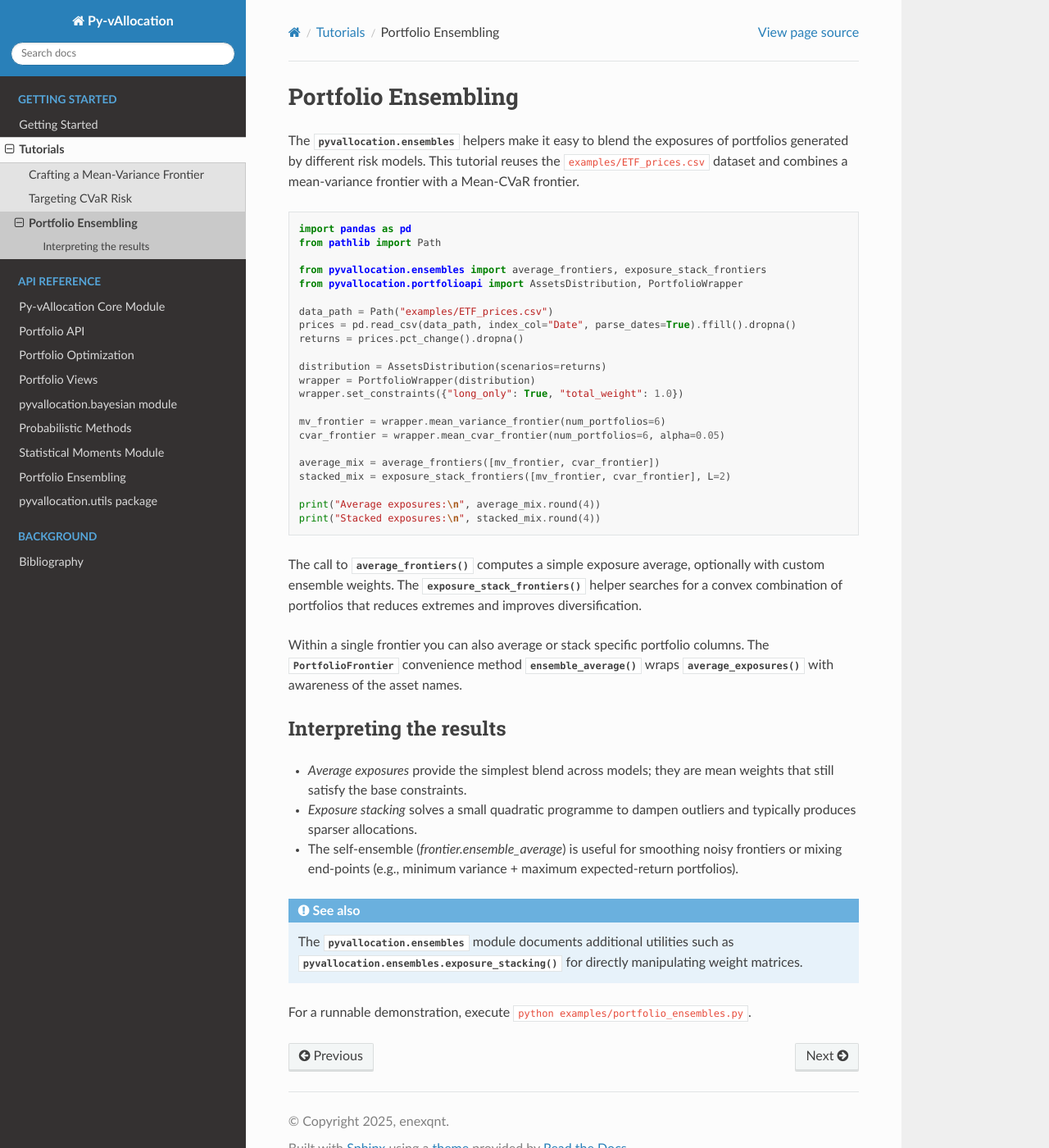
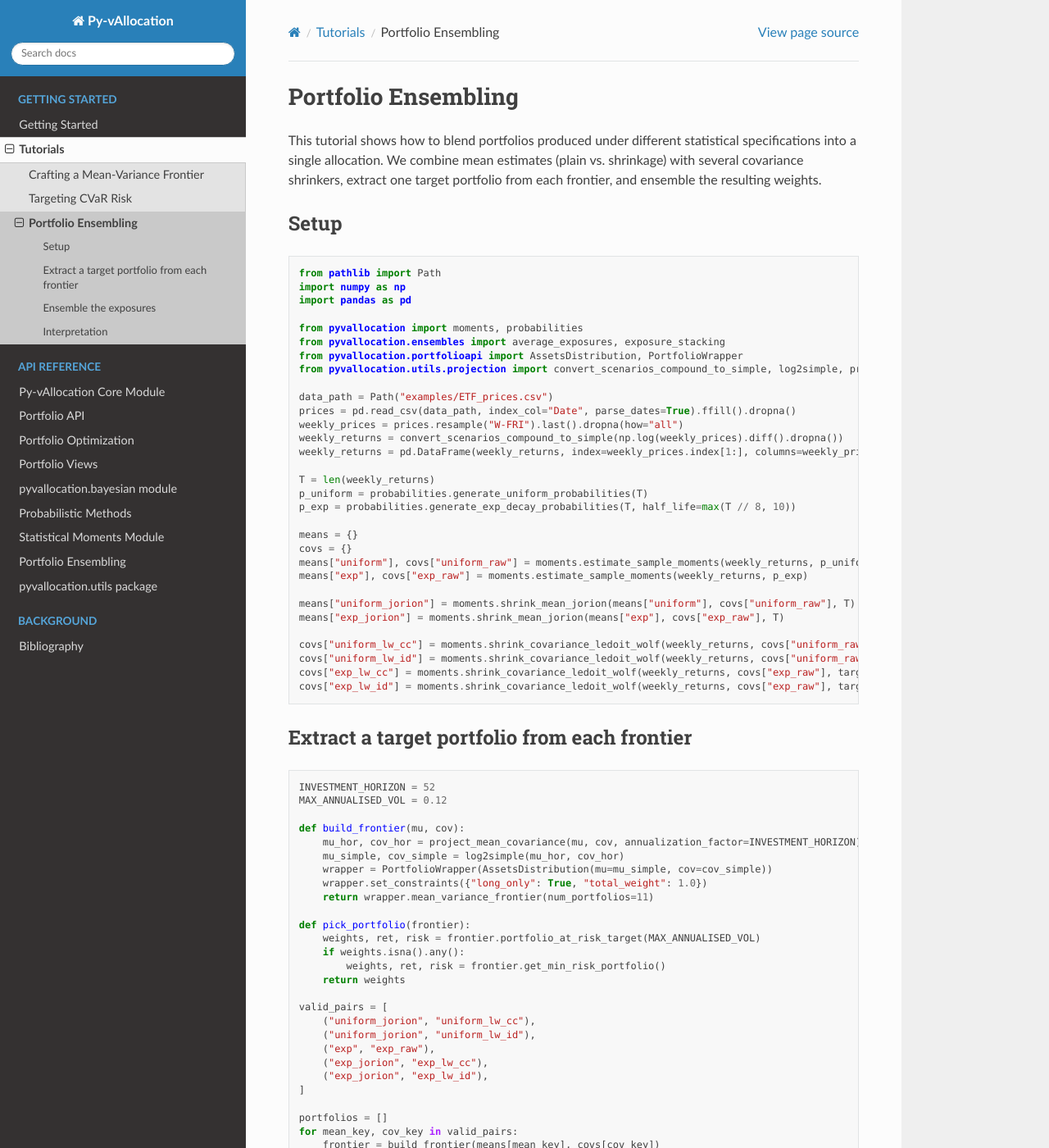
Before and after one commit to enexqnt/Py-vAllocation, a Sphinx documentation site: the page built from docs/tutorials/portfolio_ensembles.rst, in a window 1280 px wide and 1400 px high. Shown: the whole window at 82% size. Built offline with Sphinx 7.4.7 and the Read the Docs theme 3.1.0, drawn with Linux system fonts in a browser that asks for light colours; some of the changed text lies outside the part shown.

Commit message:
Refine portfolio ensembling workflow and stabilise moment estimation

```diff
--- a/docs/tutorials/portfolio_ensembles.rst
+++ b/docs/tutorials/portfolio_ensembles.rst
@@ -1,61 +1,105 @@
 Portfolio Ensembling
 ====================
 
-The :mod:`pyvallocation.ensembles` helpers make it easy to blend the exposures of
-portfolios generated by different risk models. This tutorial reuses the
-``examples/ETF_prices.csv`` dataset and combines a mean-variance frontier with a
-Mean-CVaR frontier.
+This tutorial shows how to blend portfolios produced under different statistical
+specifications into a single allocation. We combine mean estimates (plain vs.
+shrinkage) with several covariance shrinkers, extract one target portfolio from
+each frontier, and ensemble the resulting weights.
+
+Setup
+-----
 
 .. code-block:: python
 
+    from pathlib import Path
+    import numpy as np
     import pandas as pd
-    from pathlib import Path
 
-    from pyvallocation.ensembles import average_frontiers, exposure_stack_frontiers
+    from pyvallocation import moments, probabilities
+    from pyvallocation.ensembles import average_exposures, exposure_stacking
     from pyvallocation.portfolioapi import AssetsDistribution, PortfolioWrapper
+    from pyvallocation.utils.projection import convert_scenarios_compound_to_simple, log2simple, project_mean_covariance
 
     data_path = Path("examples/ETF_prices.csv")
     prices = pd.read_csv(data_path, index_col="Date", parse_dates=True).ffill().dropna()
-    returns = prices.pct_change().dropna()
+    weekly_prices = prices.resample("W-FRI").last().dropna(how="all")
+    weekly_returns = convert_scenarios_compound_to_simple(np.log(weekly_prices).diff().dropna())
+    weekly_returns = pd.DataFrame(weekly_returns, index=weekly_prices.index[1:], columns=weekly_prices.columns)
 
-    distribution = AssetsDistribution(scenarios=returns)
-    wrapper = PortfolioWrapper(distribution)
-    wrapper.set_constraints({"long_only": True, "total_weight": 1.0})
+    T = len(weekly_returns)
+    p_uniform = probabilities.generate_uniform_probabilities(T)
+    p_exp = probabilities.generate_exp_decay_probabilities(T, half_life=max(T // 8, 10))
 
-    mv_frontier = wrapper.mean_variance_frontier(num_portfolios=6)
-    cvar_frontier = wrapper.mean_cvar_frontier(num_portfolios=6, alpha=0.05)
+    means = {}
+    covs = {}
+    means["uniform"], covs["uniform_raw"] = moments.estimate_sample_moments(weekly_returns, p_uniform)
+    means["exp"], covs["exp_raw"] = moments.estimate_sample_moments(weekly_returns, p_exp)
 
-    average_mix = average_frontiers([mv_frontier, cvar_frontier])
-    stacked_mix = exposure_stack_frontiers([mv_frontier, cvar_frontier], L=2)
+    means["uniform_jorion"] = moments.shrink_mean_jorion(means["uniform"], covs["uniform_raw"], T)
+    means["exp_jorion"] = moments.shrink_mean_jorion(means["exp"], covs["exp_raw"], T)
 
-    print("Average exposures:\n", average_mix.round(4))
-    print("Stacked exposures:\n", stacked_mix.round(4))
+    covs["uniform_lw_cc"] = moments.shrink_covariance_ledoit_wolf(weekly_returns, covs["uniform_raw"], target="constant_correlation")
+    covs["uniform_lw_id"] = moments.shrink_covariance_ledoit_wolf(weekly_returns, covs["uniform_raw"], target="identity")
+    covs["exp_lw_cc"] = moments.shrink_covariance_ledoit_wolf(weekly_returns, covs["exp_raw"], target="constant_correlation")
+    covs["exp_lw_id"] = moments.shrink_covariance_ledoit_wolf(weekly_returns, covs["exp_raw"], target="identity")
 
-The call to :func:`~pyvallocation.ensembles.average_frontiers` computes a simple
-exposure average, optionally with custom ensemble weights. The
-:func:`~pyvallocation.ensembles.exposure_stack_frontiers` helper searches for a
-convex combination of portfolios that reduces extremes and improves diversification.
+Extract a target portfolio from each frontier
+--------------------------------------------
 
-Within a single frontier you can also average or stack specific portfolio
-columns. The :class:`~pyvallocation.portfolioapi.PortfolioFrontier` convenience
-method :meth:`~pyvallocation.portfolioapi.PortfolioFrontier.ensemble_average`
-wraps :func:`~pyvallocation.ensembles.average_exposures` with awareness of the
-asset names.
+.. code-block:: python
 
-Interpreting the results
-------------------------
+    INVESTMENT_HORIZON = 52
+    MAX_ANNUALISED_VOL = 0.12
 
-- *Average exposures* provide the simplest blend across models; they are mean
-  weights that still satisfy the base constraints.
-- *Exposure stacking* solves a small quadratic programme to dampen outliers and
-  typically produces sparser allocations.
-- The self-ensemble (`frontier.ensemble_average`) is useful for smoothing
-  noisy frontiers or mixing end-points (e.g., minimum variance + maximum
-  expected-return portfolios).
+    def build_frontier(mu, cov):
+        mu_hor, cov_hor = project_mean_covariance(mu, cov, annualization_factor=INVESTMENT_HORIZON)
+        mu_simple, cov_simple = log2simple(mu_hor, cov_hor)
+        wrapper = PortfolioWrapper(AssetsDistribution(mu=mu_simple, cov=cov_simple))
+        wrapper.set_constraints({"long_only": True, "total_weight": 1.0})
+        return wrapper.mean_variance_frontier(num_portfolios=11)
 
-.. seealso::
-   The :mod:`pyvallocation.ensembles` module documents additional utilities
-   such as :func:`pyvallocation.ensembles.exposure_stacking` for directly
-   manipulating weight matrices.
+    def pick_portfolio(frontier):
+        weights, ret, risk = frontier.portfolio_at_risk_target(MAX_ANNUALISED_VOL)
+        if weights.isna().any():
+            weights, ret, risk = frontier.get_min_risk_portfolio()
+        return weights
 
-For a runnable demonstration, execute ``python examples/portfolio_ensembles.py``.
+    valid_pairs = [
+        ("uniform_jorion", "uniform_lw_cc"),
+        ("uniform_jorion", "uniform_lw_id"),
+        ("exp", "exp_raw"),
+        ("exp_jorion", "exp_lw_cc"),
+        ("exp_jorion", "exp_lw_id"),
+    ]
+
+    portfolios = []
+    for mean_key, cov_key in valid_pairs:
+        frontier = build_frontier(means[mean_key], covs[cov_key])
+        portfolios.append(pick_portfolio(frontier))
+
+Ensemble the exposures
+----------------------
+
+.. code-block:: python
+
+    samples = np.column_stack([w.values for w in portfolios])
+    average = average_exposures(samples)
+    stacked = exposure_stacking(samples, L=min(3, samples.shape[1]))
+
+    average_series = pd.Series(average, index=portfolios[0].index, name="Average Ensemble")
+    stacked_series = pd.Series(stacked, index=portfolios[0].index, name="Exposure Stacking")
+
+    print(average_series.round(4))
+    print(stacked_series.round(4))
+
+Interpretation
+--------------
+
+- ``average_exposures`` provides the simplest blend across specifications; it
+  retains the base constraints and keeps weights roughly centred.
+- ``exposure_stacking`` solves a quadratic programme that dampens extreme weights
+  and often results in more concentrated allocations.
+- You can also ensemble columns within a single frontier via
+  :meth:`pyvallocation.portfolioapi.PortfolioFrontier.ensemble_average`.
+
+For a runnable end-to-end script, execute ``python examples/portfolio_ensembles.py``.
```
Also changed, not shown: 3 other files.
